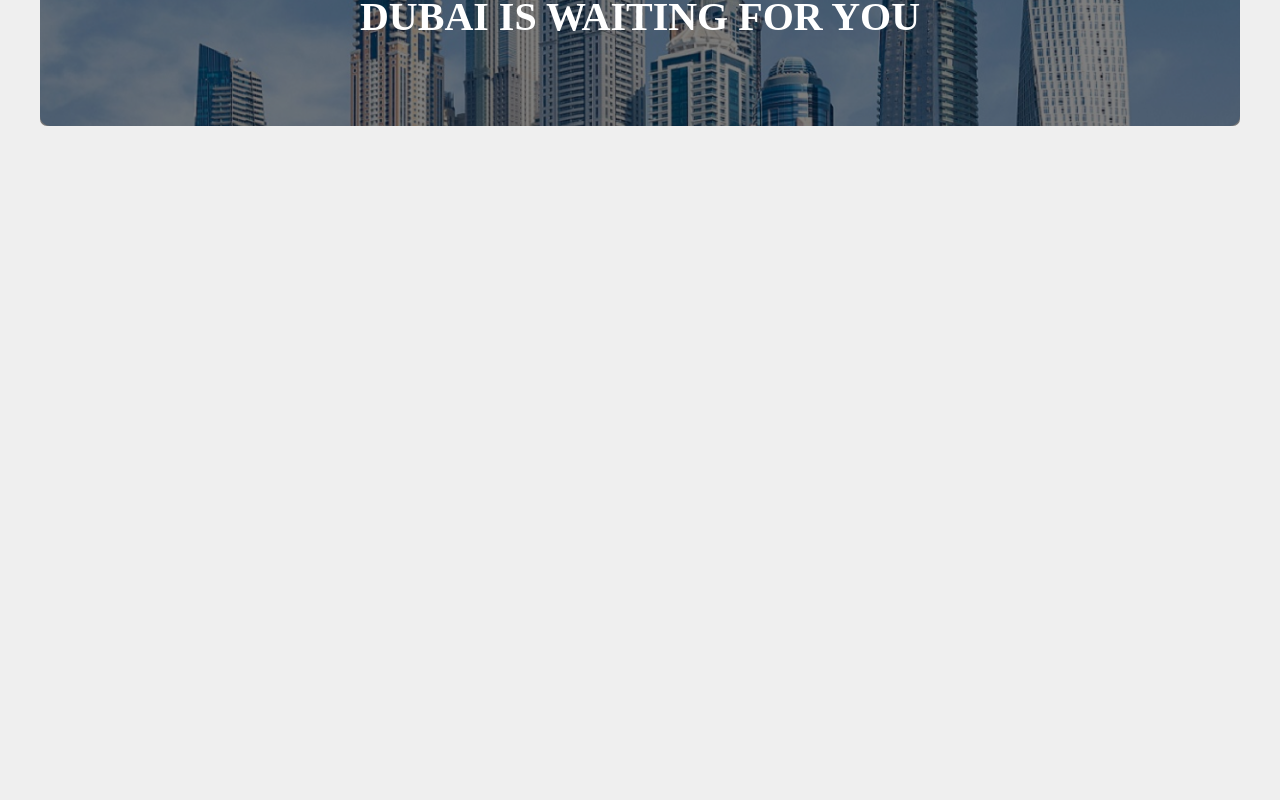
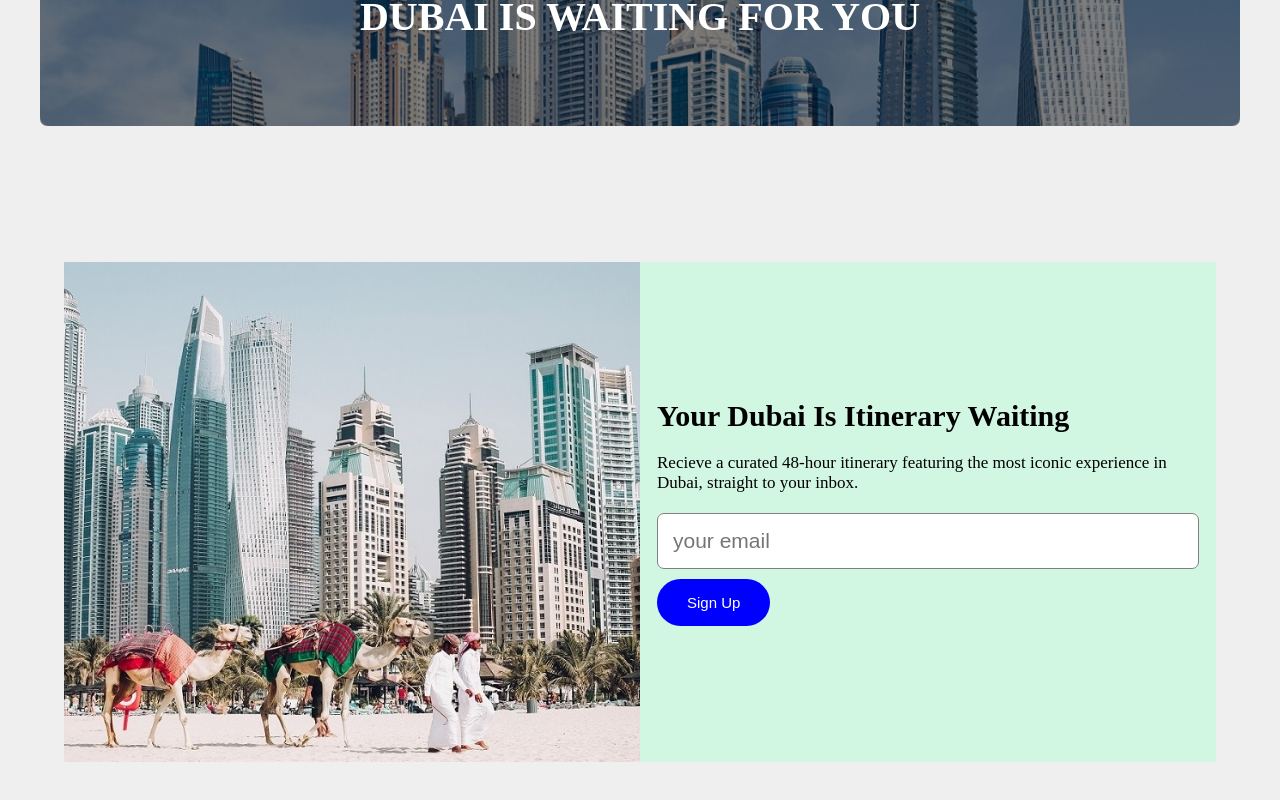
Before and after one commit to HidayahJadaan/Dubai-Desert-SafariApp-ReactJS, a React (Create React App) app: page / in a window 1280 px wide. Shown: the part 2496-3296 px from the top of the page. Before the commit the page ends 2682 px from the top, so only its background shows below. Built offline with nearby package versions, Linux system fonts and the light colour scheme.

Commit message:
News Letter Component

```diff
--- a/src/App.js
+++ b/src/App.js
@@ -8,6 +8,7 @@
 import {toursList} from './data'
 import SortInput from './components/sort-input/SortInput';
 import Banner from './components/banner/Banner';
+import NewsLetter from './components/news-letter/NewsLetter';
 
 function App() {
 // Algorithm For Pagination
@@ -33,6 +34,7 @@
     <Pagination pages={pages} currentPage={currentPage} setCurrentPage={setCurrentPage} />
 
     <Banner />
+    <NewsLetter />
     </div>
   );
 }
--- /dev/null
+++ b/src/components/news-letter/NewsLetter.jsx
@@ -0,0 +1,35 @@
+import React from "react";
+import "./newsLetter.css";
+import newsLetter from "../../images/newsletterimage.jpg";
+export default function NewsLetter() {
+  return (
+    <div className="news-letter">
+      <div className="news-letter-container">
+        <div className="news-letter-image-wrapper">
+          <img
+            src={newsLetter}
+            alt="news=letter"
+            className="news-letter-image"
+          />
+        </div>
+
+        <div className="news-letter-content">
+          <h2 className="news-letter-content-title">
+            Your Dubai Is Itinerary Waiting
+          </h2>
+
+          <p className="news-letter-content-desc">
+            Recieve a curated 48-hour itinerary featuring the most iconic
+            experience in Dubai, straight to your inbox.
+          </p>
+          <div className="news-letter-inputs">
+            <input type="text" placeholder="your email" className="news-letter-input" />
+            <button className="news-letter-btn">
+                Sign Up
+            </button>
+          </div>
+        </div>
+      </div>
+    </div>
+  );
+}
--- /dev/null
+++ b/src/components/news-letter/newsLetter.css
@@ -0,0 +1,70 @@
+.news-letter{
+    padding: 4rem;
+    margin: 2rem 0;
+}
+.news-letter-container{
+    width: 100%;
+    display: flex;
+    align-items: stretch;
+    justify-content: space-between;
+    height: 500px;
+    background: #d1f6e2;
+}
+.news-letter-image-wrapper{
+    width: 50%;
+}
+
+.news-letter-image{
+    width: 100%;
+    object-fit: cover;
+    height: 100%;
+}
+.news-letter-content{
+    width: 50%;
+    align-self: center;
+    padding: 17px;
+}
+.news-letter-content-title{
+    color: var(--primary-text-color);
+    font-size: 30px;
+}
+
+.news-letter-content-desc{
+    margin: 20px 0;
+    font-size: 17px;
+    font-weight: 500;
+}
+
+.news-letter-inputs{
+    margin-top: 15px;
+
+}
+.news-letter-input{
+    border : 1px solid grey;
+    padding: 15px;
+    font-size: 21px;
+    outline: none;
+    width: 100%;
+    border-radius: 7px;
+    margin-bottom: 10px;
+}
+
+.news-letter-btn{
+    background-color: blue;
+    color: white;
+    cursor: pointer;
+    border-radius: 60px;
+    padding: 15px 30px;
+    border: none;
+    font-size: 15px;
+}
+
+@media (max-width:720px){
+    .news-letter-image-wrapper{
+        display: none;
+    }
+    .news-letter-content{
+        width: 100%;
+        padding: 17px;
+    }
+}
```
